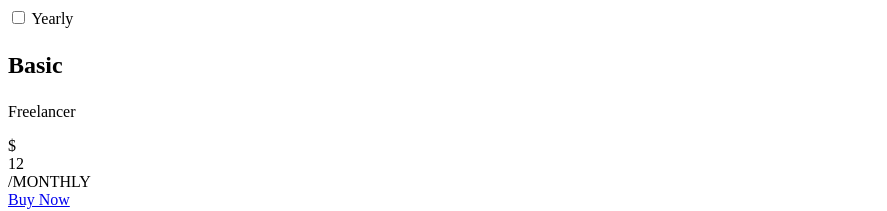
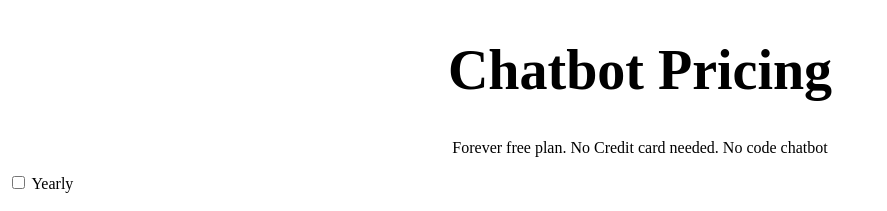
Before and after one commit to VinitSP/test, a plain HTML site: page mypage.html in a window 1280 px wide. Shown: the top 211 px of the page, without its empty margins (0-887 px from the left). Drawn offline with Linux system fonts and the light colour scheme.

Commit message:
Update mypage.html

```diff
--- a/mypage.html
+++ b/mypage.html
@@ -15,7 +15,10 @@
   </style>
 </head>
 <body>
-
+  <center>
+  <h1 class="mx-auto font-weight-700 mt-5 text-center mb-3 jettext mt-5 pt-5" style="font-size: 56px;">Chatbot Pricing</h1>
+  <p class="text-center jettext">Forever free plan. No Credit card needed. No code chatbot</p>
+  </center>
   <div class="pricing-wrapper home-wrapper mb-0">
     <div class="container-fluid">
       <div class="row mx-2">
```
